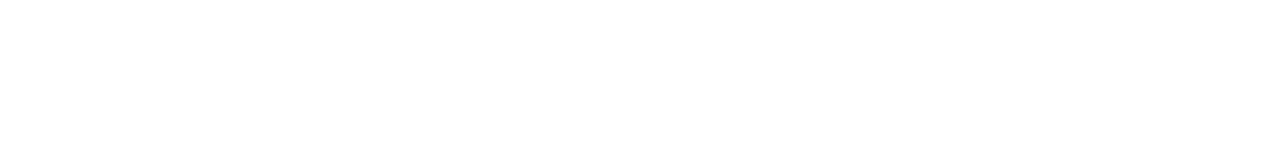
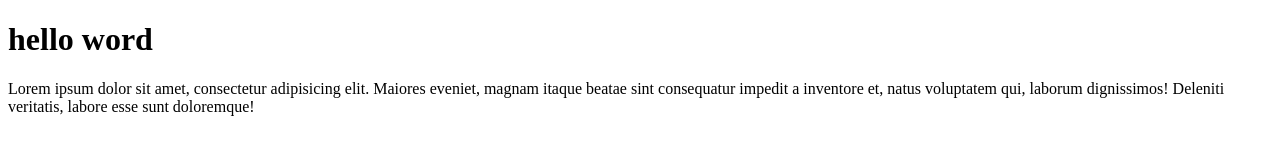
Before and after one commit to indikaina/diks-test, a plain HTML site: page index.html in a window 1280 px wide. Drawn offline with Linux system fonts and the light colour scheme.

Commit message:
menambahkan heading dan paragraph

```diff
--- a/index.html
+++ b/index.html
@@ -5,6 +5,7 @@
 	<title>Coba git remote</title>
 </head>
 <body>
-
+	<h1>hello word</h1>
+	<p>	Lorem ipsum dolor sit amet, consectetur adipisicing elit. Maiores eveniet, magnam itaque beatae sint consequatur impedit a inventore et, natus voluptatem qui, laborum dignissimos! Deleniti veritatis, labore esse sunt doloremque!</p>
 </body>
 </html>
```
